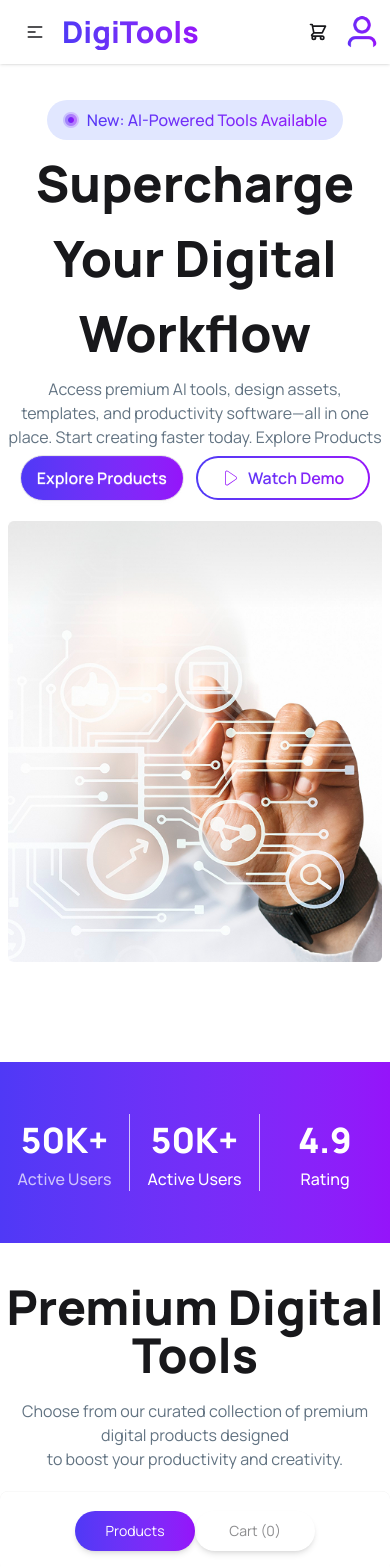
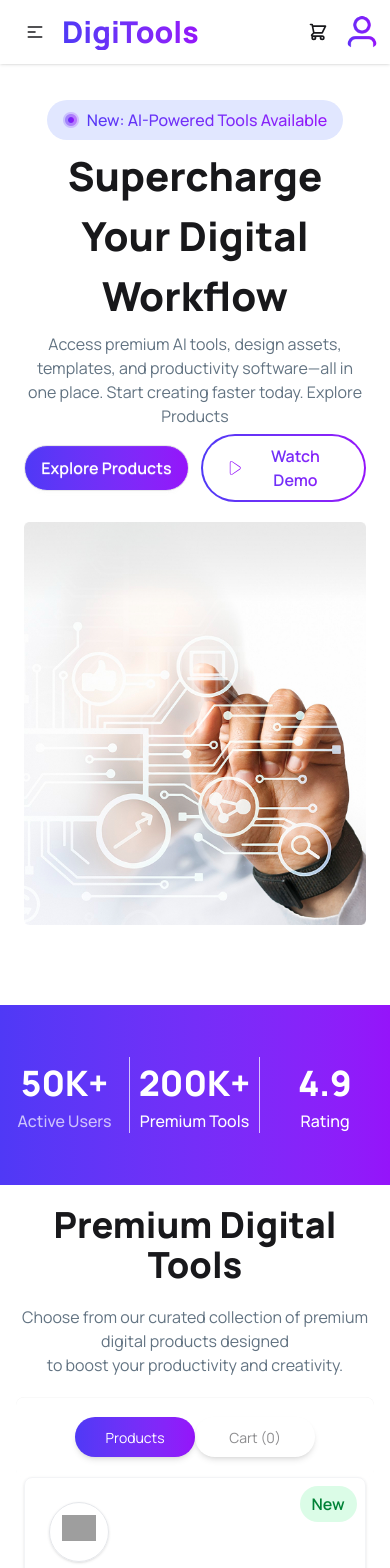
Before and after one commit to ibrahimhosen4045-max/B13-A6-DigiTools, a React (Vite) app: page / in a window 390 px wide. Shown: the top 1568 px of the page. Built offline with nearby package versions, Linux system fonts and the light colour scheme; grey boxes are pictures that could not be loaded; a web font is replaced by a local one.

Commit message:
simple fixes

```diff
--- a/src/App.jsx
+++ b/src/App.jsx
@@ -19,7 +19,7 @@ const receiveData = (value) => {
 }
 
   return (
-    <>
+    <div className=''>
       <Navber data = {data}></Navber>
       <Hero></Hero>
       <RattingSec></RattingSec>
@@ -29,7 +29,7 @@ const receiveData = (value) => {
       <Pricing></Pricing>
       <Workflow></Workflow>
       <Footer></Footer>
-    </>
+    </div>
   )
 }
 
--- a/src/Componenet/Footer.jsx
+++ b/src/Componenet/Footer.jsx
@@ -2,9 +2,9 @@ import React from 'react'
 
 const Footer = () => {
   return (
-    <div className='bg-[#101727]'>
-        <div className='container mx-auto'>
-            <footer className="footer sm:footer-horizontal text-white/80 py-20">
+    <div className='bg-[#101727] '>
+        <div className='w-11/12 mx-auto'>
+            <footer className="footer sm:footer-horizontal text-white/80 py-20 ">
   <aside>
     <h1 className='text-3xl font-extrabold text-white'>DigiTool</h1>
     <p>
@@ -79,7 +79,7 @@ const Footer = () => {
             <li>Terms of Service</li>
             <li>Cookies</li>
         </ul>
-    </div>
+        </div>
         </div>
     </div>
   )
--- a/src/Componenet/Hero.jsx
+++ b/src/Componenet/Hero.jsx
@@ -5,7 +5,7 @@ import heroIcone from '../assets/heroIcone.png'
 
 const Hero = () => {
   return (
-    <div className='flex flex-col md:flex-row container  mx-auto items-center justify-around gap-5 py-15 pt-25'>
+    <div className='flex flex-col md:flex-row w-11/12  mx-auto container items-center justify-around gap-5 py-15 pt-25'>
       <div className='space-y-1.5 lg:space-y-3 flex-1 px-2 lg:px-0 flex flex-col items-center text-center md:items-start md:text-left'>
         <div className='py-2 px-4 font-medium bg-[#E1E7FF] inline-block rounded-full '>
           <span className='bg-linear-to-r bg-clip-text text-transparent from-[#4F39F6] to-[#9514FA] flex items-center gap-2'>
@@ -13,7 +13,7 @@ const Hero = () => {
             New: AI-Powered Tools Available
           </span>
         </div>
-        <h1 className='text-[50px] lg:text-[72px] font-extrabold max-w-160'>Supercharge Your Digital Workflow</h1>
+        <h1 className='text-[40px] lg:text-[72px] font-extrabold max-w-160'>Supercharge Your Digital Workflow</h1>
         <p className=' lg:text-lg text-[#627382] max-w-160'>Access premium AI tools, design assets, templates, and productivity software—all in one place. Start creating faster today. Explore Products</p>
         <div className='flex items-center gap-3'>
           <button className='btn rounded-full bg-linear-to-r from-[#4F39F6] to-[#9514FA] text-white text-[16px] hover:scale-105 transition py-5.5'>Explore Products</button>
--- a/src/Componenet/Pricing.jsx
+++ b/src/Componenet/Pricing.jsx
@@ -8,7 +8,7 @@ const Pricing = () => {
             <h1 className='text-3xl md:text-5xl font-extrabold'>Simple, Transparent Pricing</h1>
             <p className='text-[#627382]'>Choose the plan that fits your needs. Upgrade or downgrade anytime.</p>
           </div>
-          <div className='grid grid-cols-1 md:grid-cols-2 lg:grid-cols-3 gap-7.5 container mx-auto px-2 md:px-0'>
+          <div className='grid grid-cols-1 md:grid-cols-2 lg:grid-cols-3 gap-7.5 w-11/12 mx-auto px-2 md:px-0'>
             <div className='bg-white rounded-xl shadow-md p-6  space-y-6 flex flex-col'>
              <div>
                 <h1 className='text-2xl font-bold'>Starter</h1>
--- a/src/Componenet/RattingSec.jsx
+++ b/src/Componenet/RattingSec.jsx
@@ -2,15 +2,15 @@ import React from 'react'
 
 const RattingSec = () => {
   return (
-    <div className='bg-linear-to-r from-[#4F39F6] to-[#9514FA] my-10'>
+    <div className='bg-linear-to-r from-[#4F39F6] to-[#9514FA] my-5 md:my-10'>
       <div className=' grid grid-cols-3 container mx-auto text-center py-13'>
         <div className='border-r border-white/70'>
             <h1 className='text-[35px] md:text-[60px] font-extrabold text-white'>50K+</h1>
             <p className='md:text-2xl font-medium text-white/70'>Active Users</p>
         </div>
         <div className='border-r border-white/70'>
-            <h1 className='text-[35px] md:text-[60px] font-extrabold text-white'>50K+</h1>
-            <p className='md:text-2xl font-medium text-white'>Active Users</p>
+            <h1 className='text-[35px] md:text-[60px] font-extrabold text-white'>200K+</h1>
+            <p className='md:text-2xl font-medium text-white'>Premium Tools</p>
         </div>
         <div  >
             <h1 className='text-[35px] md:text-[60px] font-extrabold text-white'>4.9</h1>
--- a/src/Componenet/ToolsSec.jsx
+++ b/src/Componenet/ToolsSec.jsx
@@ -10,7 +10,7 @@ const ToolsSec = () => {
         <h1 className='text-3xl md:text-5xl font-extrabold'>Get Started in 3 Steps</h1>
         <p className='text-[#627382]'>Start using premium digital tools in minutes, not hours.</p>
       </div>
-      <div className='grid grid-cols-1 md:grid-cols-2 lg:grid-cols-3 gap-7.5 container mx-auto px-2 md:px-0'>
+      <div className='grid grid-cols-1 md:grid-cols-2 lg:grid-cols-3 gap-7.5 w-11/12 mx-auto px-2 md:px-0'>
         <div className='bg-white rounded-xl shadow-md py-22 px-6 relative text-center'>
             <div className=' absolute top-3 right-3'>
                 <button className='px-2.5 py-1.75 text-sm rounded-full bg-linear-to-r from-[#4F39F6] to-[#9514FA] text-white'>01</button>
--- a/src/mainFunctionComponent/Home.jsx
+++ b/src/mainFunctionComponent/Home.jsx
@@ -23,8 +23,8 @@ const Home = ({sendData}) => {
   }, [addCard])
 
   return (
-    <div>
-      <h1 className='text-5xl font-extrabold text-center'>Premium Digital Tools</h1>
+    <div className='w-11/12 mx-auto'>
+      <h1 className='text-4xl lg:text-5xl font-extrabold text-center'>Premium Digital Tools</h1>
       <p className='text-[#627382] text-center py-5'>Choose from our curated collection of premium digital products designed <br /> to boost your productivity and creativity.</p>
 
       {/* name of each tab group should be unique */}
```
